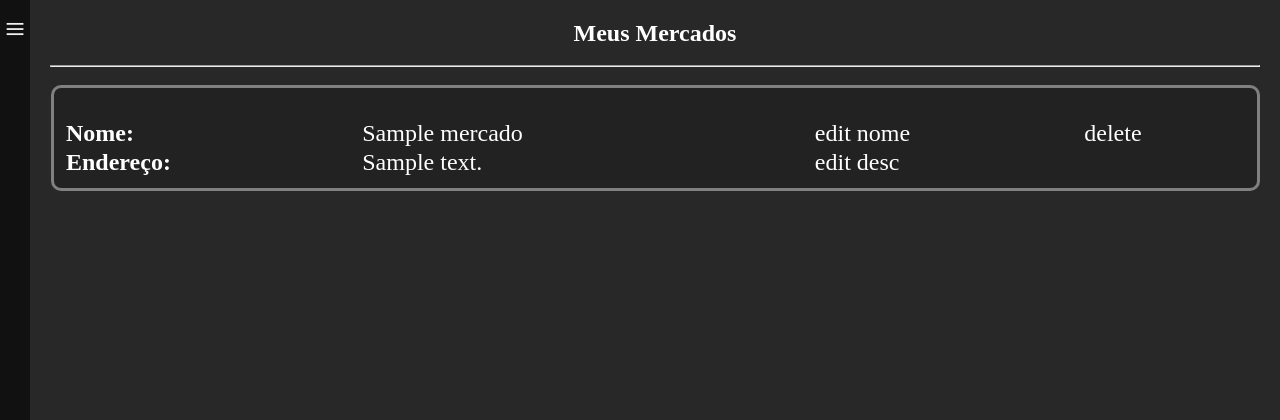
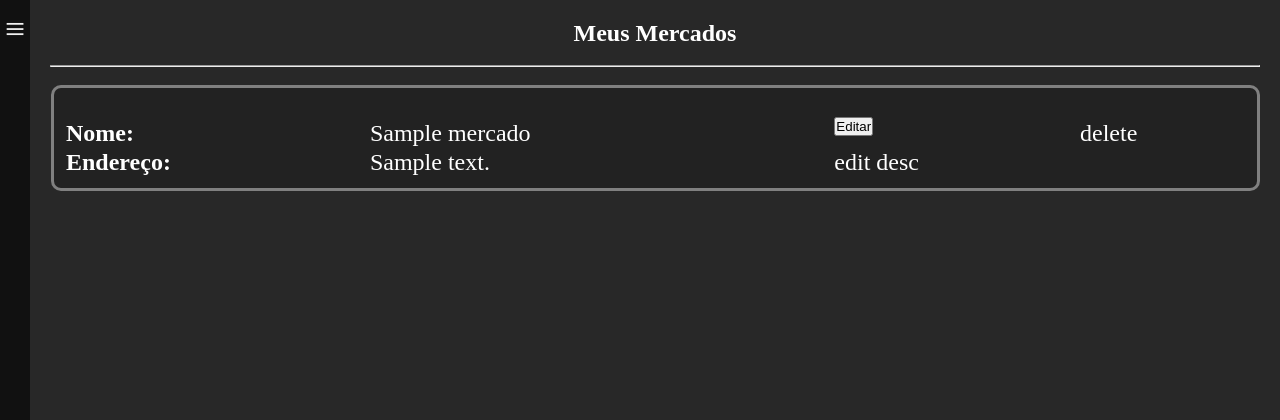
Before and after one commit to rapharpf/PIT, a PHP site: page /meus_mercados.php in a window 1280 px wide. Shown: the top 420 px of the page. Run offline with PHP 8.4, Linux system fonts and the light colour scheme; tables that the repository leaves empty or names only in its code hold one stand-in row (values such as "Sample post").

Commit message:
lista mercados save

```diff
--- a/meus_mercados.php
+++ b/meus_mercados.php
@@ -1,3 +1,18 @@
+<?php
+
+    if(isset($_POST["btn_edit_nome"])) {
+
+
+        include_once "config.php";
+
+        $input_edit_nome = $_POST["input_edit_nome"];
+
+
+        $conexao->query("INSERT INTO cadastro_mercados(nome_mercado)
+        VALUES ('$input_edit_nome')");
+    }
+?>
+
 <!DOCTYPE html>
 <html lang="pt-br">
 <head>
@@ -27,6 +42,7 @@
         <h2>Meus Mercados</h2>
         <br><hr></br>
         <div id="meus_mercados_bg">
+            <form method="POST" action="meus_mercados.php">
                 <table id="tabela_meus_mercados">
                     <tbody>
                         <?php
@@ -37,9 +53,10 @@
                                 while($row = $resultado->fetch_assoc()) {
                                     print_r("    <tr>
                                                             <th style='padding-top:20px'>Nome:</th>
-                                                        <td class ='input_edit_nome'><input type='text' name='input_edit_nome' placeholder='teste' value=".$row['nome_mercado']."></input></td>
-                                                        <td class='lbl_nome_mercado' style='padding:20px 0 0 0px'>".$row['nome_mercado']."</td>
-                                                        <td class='btn_edit_nome' style='padding:20px 0 0 0px'>edit nome</td>
+                                                            <td class='id_db'>".$row['id']."</td>
+                                                            <td class='input_edit_nome'><input type='text' name='input_edit_nome' placeholder=".$row['nome_mercado']." value=".$row['nome_mercado']."></input></td>
+                                                            <td class='lbl_nome_mercado' name='lbl_nome_mercado' style='padding:20px 0 0 0px'>".$row['nome_mercado']."</td>
+                                                            <td class='fbtn_edit_nome'><input class='btn_edit_nome' type='button' name='btn_edit_nome' value='Editar'></input></td>
                                                             <td class='btn_del_mercado' style='padding:20px 0 0 0px'>delete</td>
                                                         </tr>
                                                         <tr>
@@ -50,11 +67,14 @@
                                                         </tr>");
                                 }
                             } else {
-                            echo "Nada";
+                                echo "Sem registros";
                             }
+
+
                         ?>
                     </tbody>
                 </table>
+            </form>
         </div>
     </div>
     <script src="script.js"></script>
--- a/script.js
+++ b/script.js
@@ -18,9 +18,10 @@ function closeNav() {
 
 // Página de cadastro
 
+
 function cadastrarMercado() {
-    console.log(document.getElementById("cadastro_nome_mercado").value)
-    console.log(document.getElementById("endereco_mercado").value)
+    console.log(document.getElementById("cadastro_nome_mercado").value);
+    console.log(document.getElementById("endereco_mercado").value);
     alert("Mercado cadastrado com sucesso!")
     //document.getElementById("cadastro_nome_mercado").value = ""
     //document.getElementById("endereco_mercado").value = ""
@@ -30,25 +31,32 @@ function cadastrarMercado() {
 // Página meus mercados
 
 //  Funçao para alterar o nome do mercado
-let btn_edit_nome = document.querySelectorAll(".btn_edit_nome");
+
+let btn_edit_nome = document.querySelectorAll('.btn_edit_nome');
 let lbl_nome_mercado = document.querySelectorAll(".lbl_nome_mercado");
 let input_edit_nome = document.querySelectorAll(".input_edit_nome");
+//console.log(btn_edit_nome[0].getAttribute('type'));
+//btn_edit_nome[0].setAttribute('type', 'button');
+
 
 let mode_nome = false;
-btn_edit_nome.forEach((item,index)=>{
+btn_edit_nome.forEach((item, index)=>{
     item.addEventListener("click",(t)=>{
+        //t.preventDefault();
         if (mode_nome == false){
             lbl_nome_mercado[index].style.display = "none";
             input_edit_nome[index].style.display = "block";
             mode_nome = true;
-            btn_edit_nome[index].innerHTML = "gravar"
+            btn_edit_nome[index].value = "Gravar"
+            //btn_edit_nome[index].setAttribute('type', 'button');
             console.log(mode_nome);
         }else {
             lbl_nome_mercado[index].innerHTML = input_edit_nome[index].firstElementChild.value;
             lbl_nome_mercado[index].style.display = "block";
             input_edit_nome[index].style.display = "none";
             mode_nome = false;
-            btn_edit_nome[index].innerHTML = "edit nome"
+            btn_edit_nome[index].value = "Editar";
+            //btn_edit_nome[index].setAttribute('type', 'submit');
             console.log(mode_nome);
         }
 
@@ -67,6 +75,7 @@ let input_edit_desc_mercado = document.querySelectorAll(".input_edit_desc_mercad
 let mode_desc = false;
 btn_edit_desc.forEach((item,index)=>{
     item.addEventListener("click",(t)=>{
+        //t.preventDefault();
         if (mode_desc == false){
             lbl_desc_mercado[index].style.display = "none";
             input_edit_desc_mercado[index].style.display = "block";
--- a/style.css
+++ b/style.css
@@ -89,6 +89,10 @@ body {
    border-style: solid;
 }
 
+/*  nome mercado */
+.id_db {
+   display: none;
+}
 .lbl_nome_mercado {
    display: block;
 }
@@ -108,6 +112,8 @@ body {
    display:block;
 }
 
+
+/*  descrição mercado */
 .input_edit_desc_mercado{
    display: none;
    margin-top: 0px;
```
Also changed, not shown: 1 other file. Lines whose indentation alone changed are shown as unchanged.
